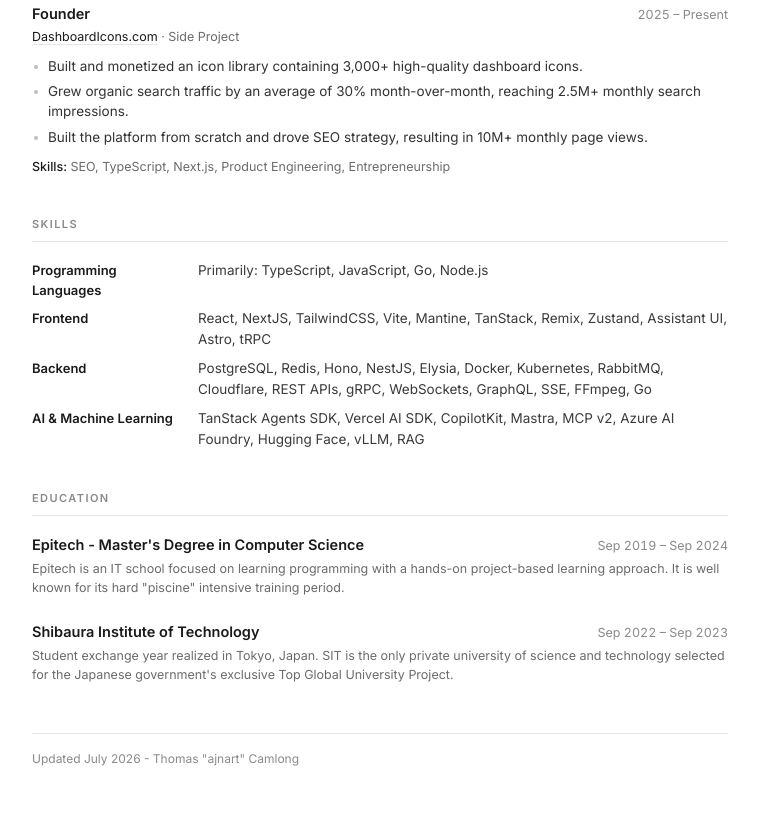
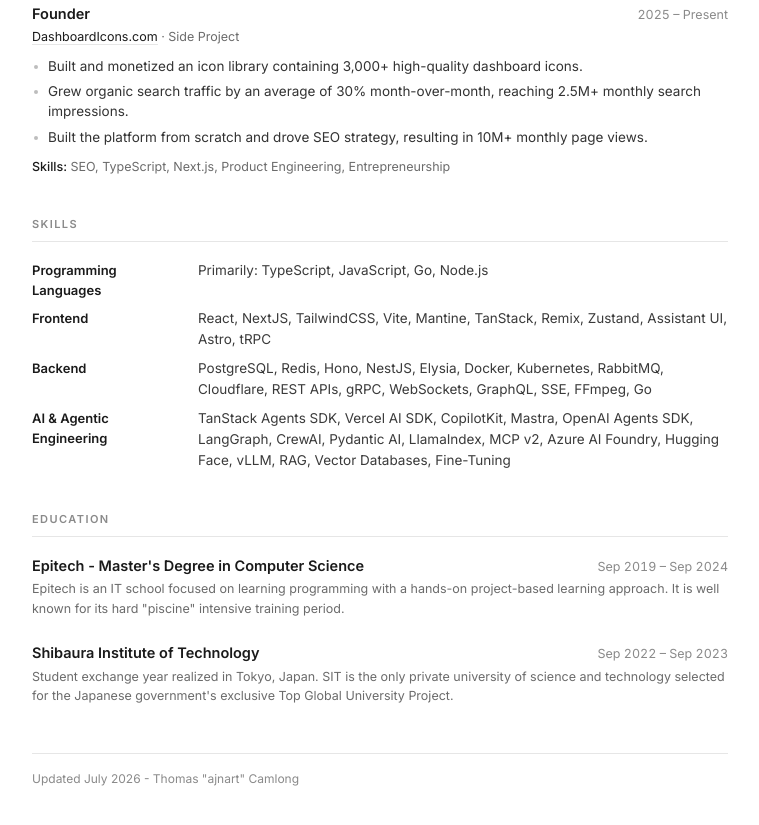
Before and after one commit to ajnart/ajnart.github.io, a website: page index.html in a window 1280 px wide. Shown: the part 1594-2419 px from the top of the page, without its empty margins (260-1019 px from the left). Drawn offline with Linux system fonts and the light colour scheme; a script that the page names is missing.

Commit message:
feat(cv): expand AI skills with agentic engineering
- Rename row to AI & Agentic Engineering
- Add OpenAI Agents SDK, LangGraph, CrewAI, Pydantic AI, LlamaIndex, Vector Databases, Fine-Tuning

```diff
--- a/index.html
+++ b/index.html
@@ -630,8 +630,11 @@
           <dd class="row-value">PostgreSQL, Redis, Hono, NestJS, Elysia, Docker, Kubernetes, RabbitMQ, Cloudflare, REST APIs, gRPC, WebSockets, GraphQL, SSE, FFmpeg, Go</dd>
         </dl>
         <dl class="row-item">
-          <dt class="row-label">AI &amp; Machine Learning</dt>
-          <dd class="row-value">TanStack Agents SDK, Vercel AI SDK, CopilotKit, Mastra, MCP v2, Azure AI Foundry, Hugging Face, vLLM, RAG</dd>
+          <dt class="row-label">AI &amp; Agentic Engineering</dt>
+          <dd class="row-value">
+            TanStack Agents SDK, Vercel AI SDK, CopilotKit, Mastra, OpenAI Agents SDK, LangGraph, CrewAI, Pydantic AI, LlamaIndex, MCP v2, Azure AI Foundry, Hugging Face, vLLM,
+            RAG, Vector Databases, Fine-Tuning
+          </dd>
         </dl>
       </section>
 
```
Also changed, not shown: 1 other file.
